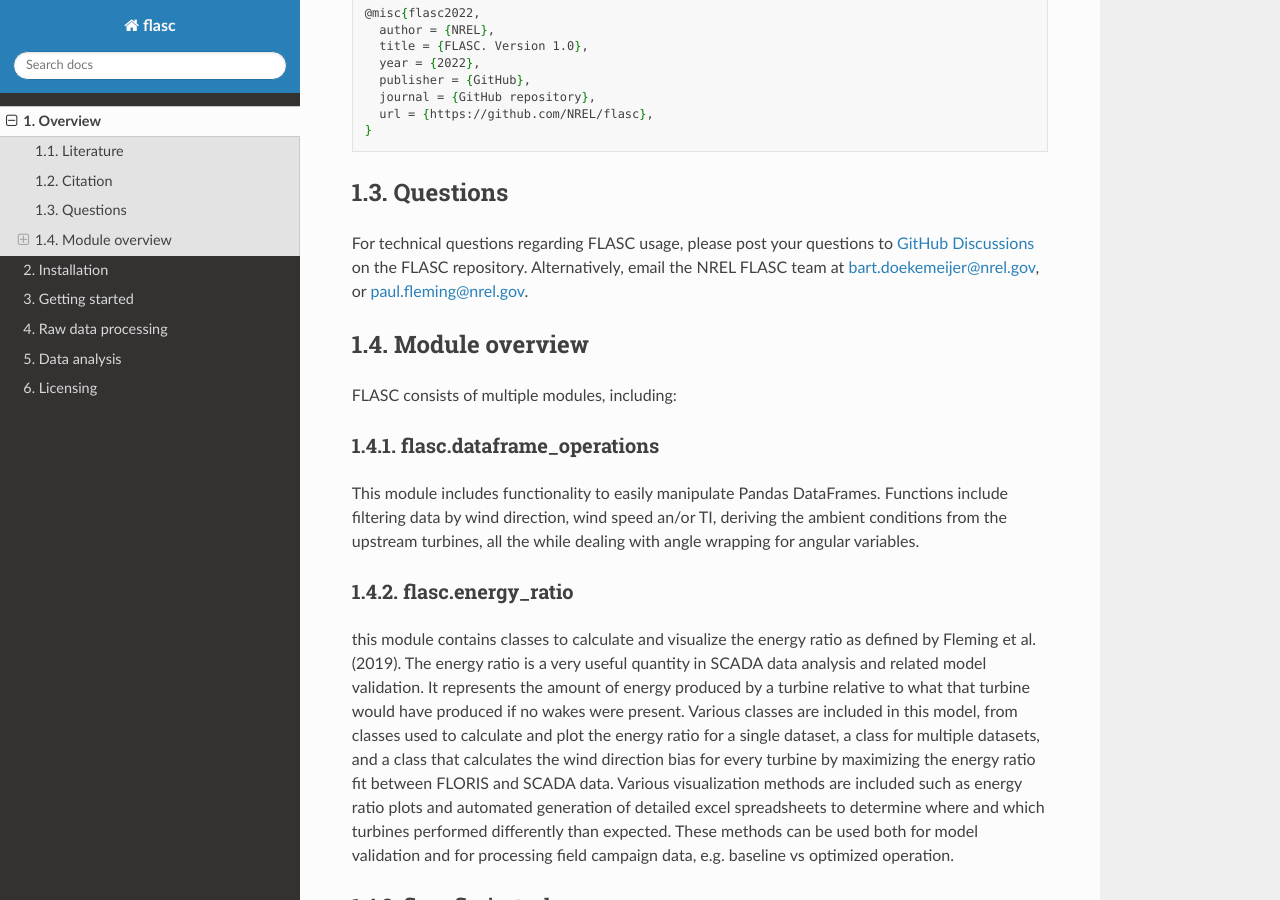
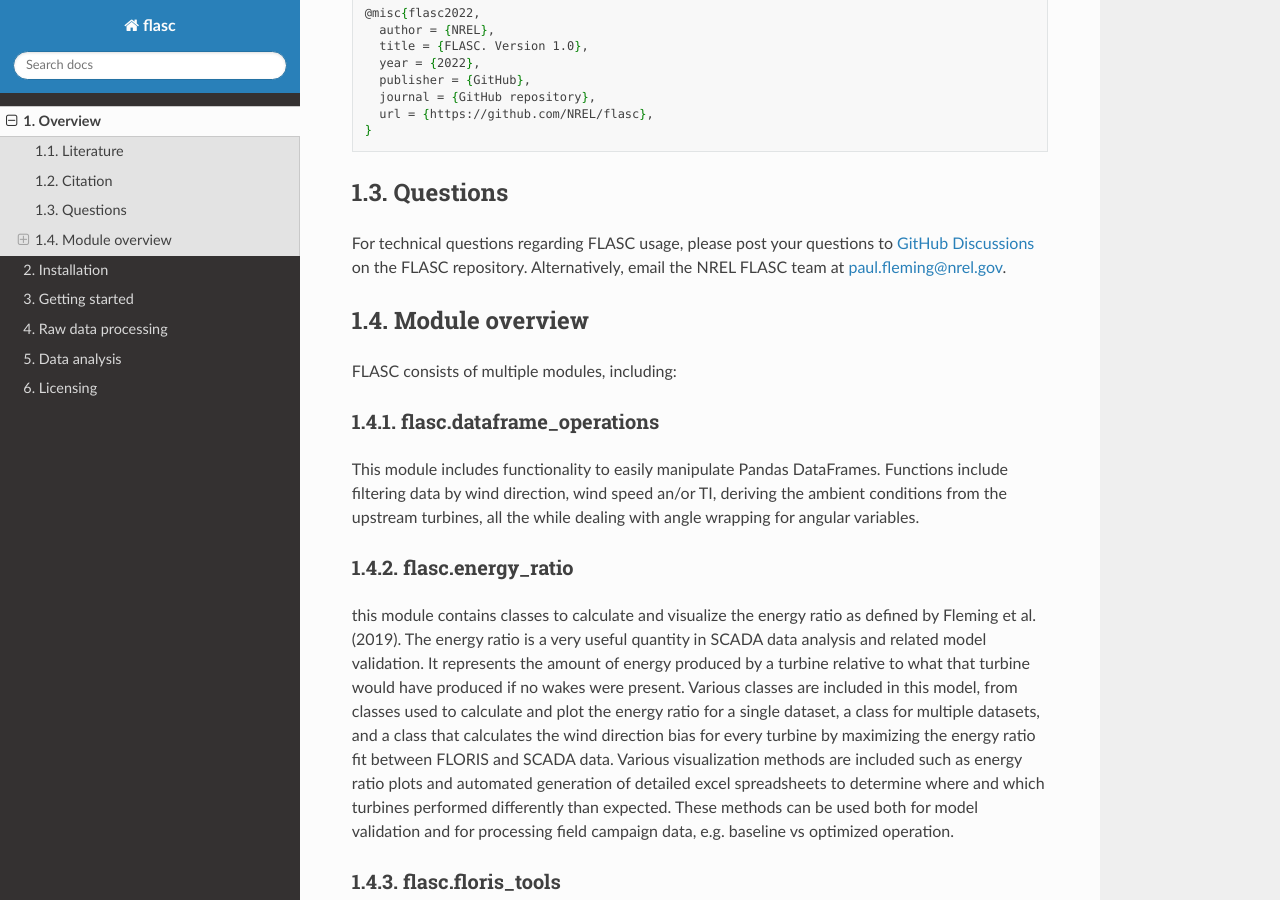
Before and after one commit to NREL/flasc, a Sphinx documentation site: the page built from docs/source/overview.rst, in a window 1280 px wide and 900 px high, scrolled down 765 px. Built offline with Sphinx 7.4.7 and the Read the Docs theme 2.0.0, drawn with Linux system fonts in a browser that asks for light colours; cross-references to code outside the pages are shown as plain code.

Commit message:
Update overview.rst

```diff
--- a/docs/source/overview.rst
+++ b/docs/source/overview.rst
@@ -45,7 +45,6 @@
 For technical questions regarding FLASC usage, please post your questions to
 `GitHub Discussions <https://github.com/NREL/flasc/discussions>`_ on the
 FLASC repository. Alternatively, email the NREL FLASC team at
-`bart.doekemeijer@nrel.gov <mailto:bart.doekemeijer@nrel.gov>`_, or
 `paul.fleming@nrel.gov <mailto:paul.fleming@nrel.gov>`_.
 
 
```
